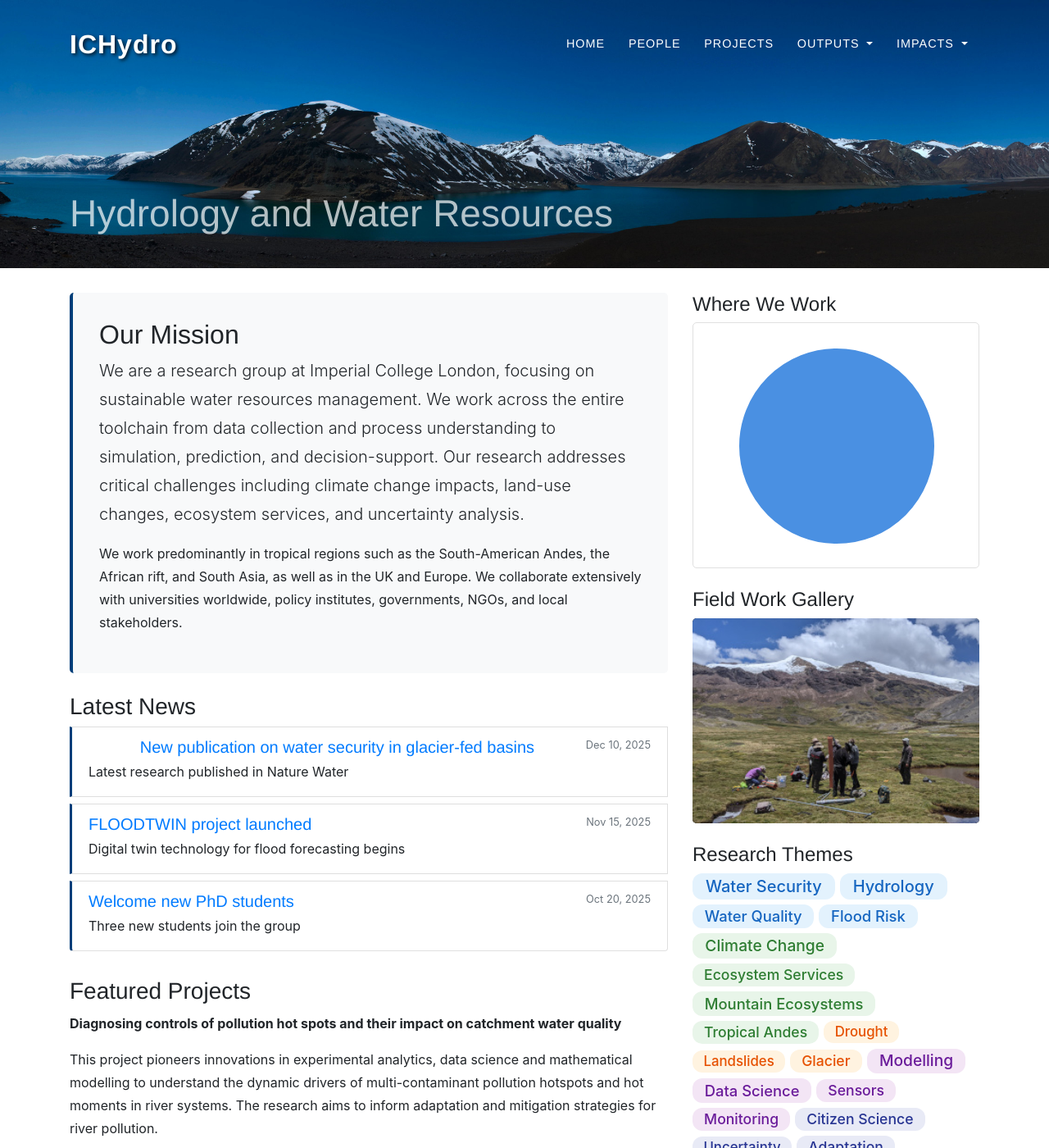
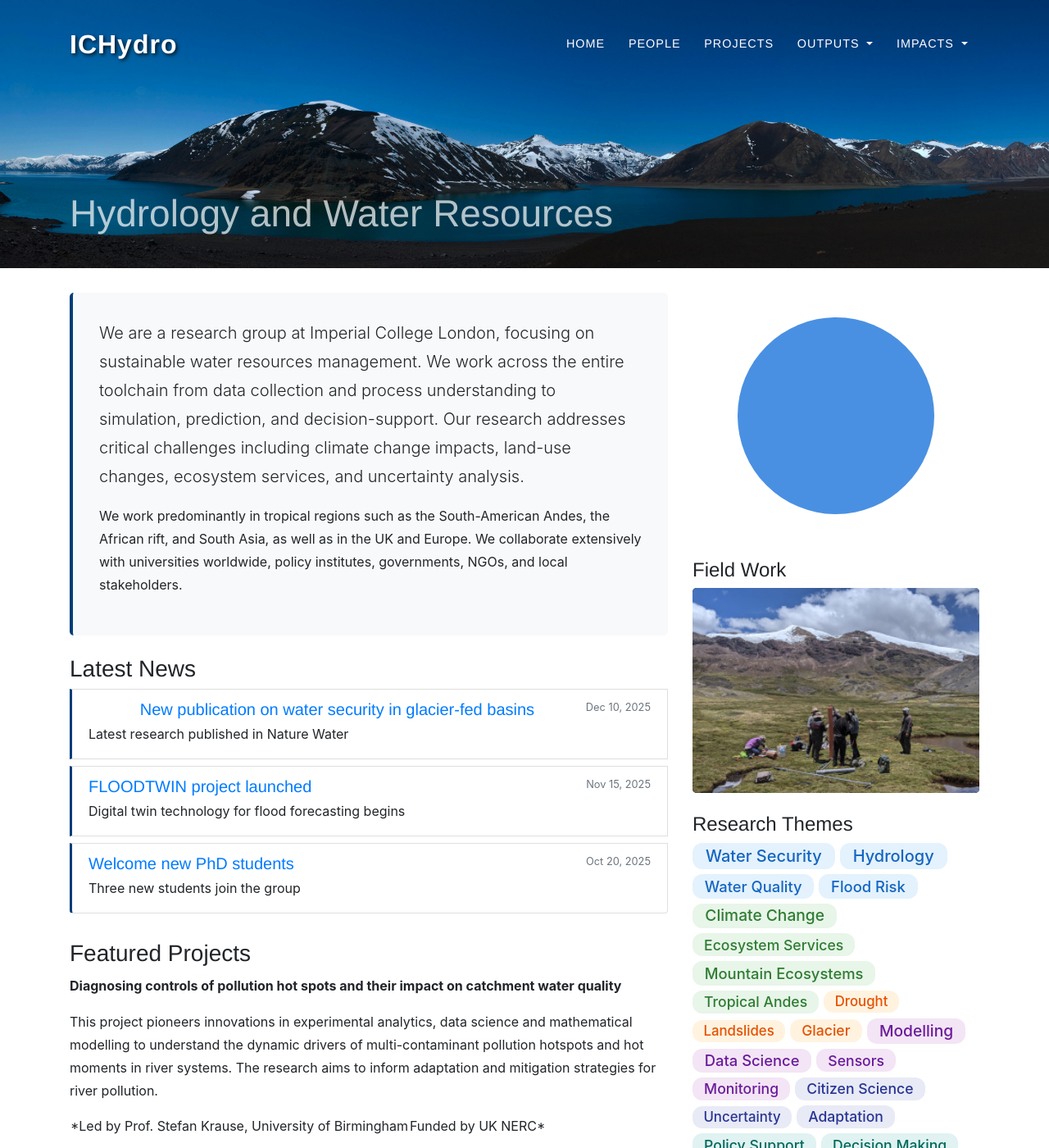
Before and after one commit to ICHydro/ichydro.github.io, a Jekyll site: the page built from index.md, in a window 1280 px wide and 1400 px high. Shown: the whole window at 82% size. Built offline with Jekyll 4.4.1, drawn with Linux system fonts in a browser that asks for light colours; some web fonts are replaced.

Commit message:
Remove grey edge around globe
- Remove container border from #globe-container
- Remove white stroke from ocean circle
- Clean appearance without visible edges

```diff
--- a/_layouts/home.html
+++ b/_layouts/home.html
@@ -10,7 +10,6 @@ layout: default
       <a id="main content">
         <!-- Mission Statement -->
         <div class="mission-statement mb-4">
-          <h2>Our Mission</h2>
           <p class="lead">
             We are a research group at Imperial College London, focusing on sustainable water resources management.
             We work across the entire toolchain from data collection and process understanding to simulation, prediction,
@@ -59,7 +58,6 @@ layout: default
     <aside class="col-lg-4" role="complementary">
       <!-- World Map -->
       <div class="map-section mb-4">
-        <h4>Where We Work</h4>
         <div id="globe-container" style="width: 100%; height: 300px; position: relative;">
           <svg id="globe" width="100%" height="300"></svg>
         </div>
@@ -67,7 +65,7 @@ layout: default
 
       <!-- Image Gallery -->
       <div class="image-gallery mb-4">
-        <h4>Field Work Gallery</h4>
+        <h4>Field Work</h4>
         <div class="gallery-container">
           <img src="{{ '/assets/img/slideshow/2023_bolivia.jpg' | relative_url }}" alt="Deplete project visit Bolivia" class="gallery-image active">
           <img src="{{ '/assets/img/slideshow/2019_peru.jpg' | relative_url }}" alt="RAHU project field work, Peru" class="gallery-image">
@@ -207,7 +205,6 @@ layout: default
   background: #ffffff;
   border-radius: 5px;
   cursor: grab;
-  border: 1px solid #e0e0e0;
 }
 
 #globe-container:active {
@@ -300,9 +297,7 @@ function initGlobe() {
     .attr('cx', width / 2)
     .attr('cy', height / 2)
     .attr('r', projection.scale())
-    .attr('fill', '#4a90e2')
-    .attr('stroke', '#ffffff')
-    .attr('stroke-width', 2);
+    .attr('fill', '#4a90e2');
 
   // Load world data
   d3.json('https://cdn.jsdelivr.net/npm/world-atlas@2/countries-110m.json').then(world => {
```
